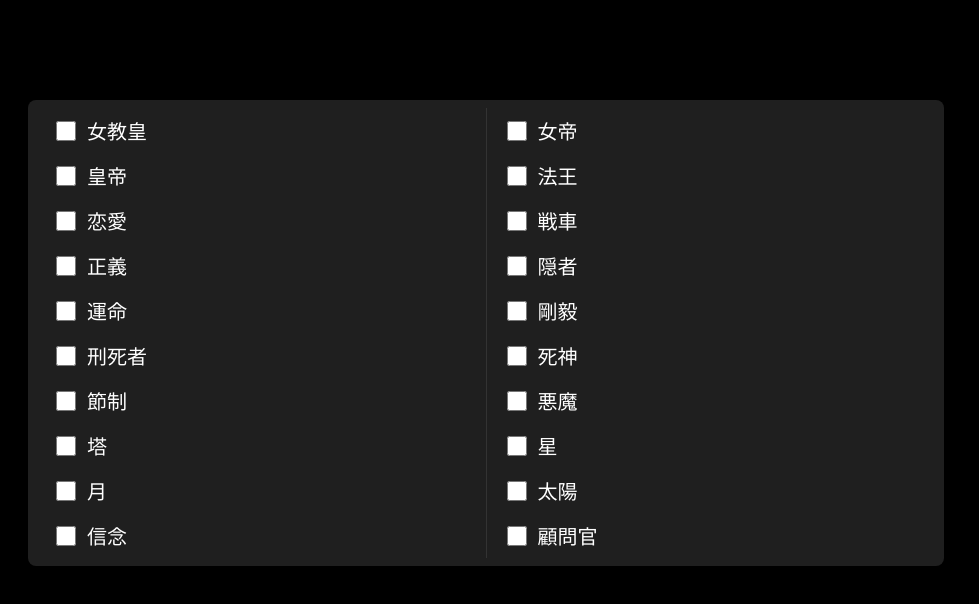
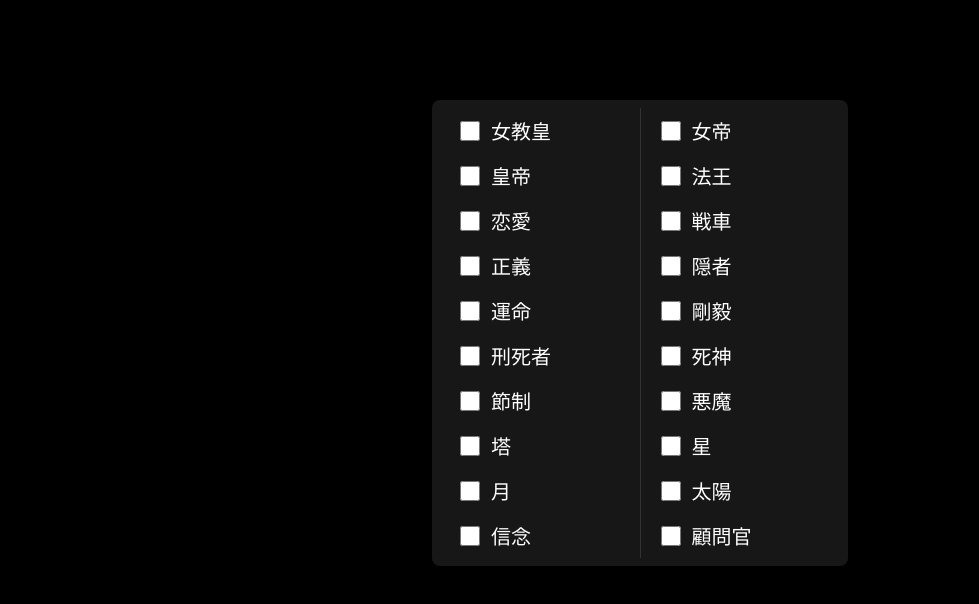
Before and after one commit to picnic09/arcana-list, a plain HTML site: page index.html in a window 1280 px wide. Shown: the whole page, without its empty margins (0-979 px from the left). Drawn offline with Linux system fonts and the light colour scheme.

Commit message:
Add files via upload

```diff
--- a/style.css
+++ b/style.css
@@ -4,9 +4,9 @@ body {
   color: #fff;
 }
 .todo-wrapper {
-  max-width: 900px;
-  margin: 100px 20px;
-  background: #1f1f1f;
+  max-width: 400px;
+  margin: 100px auto;
+  background: #171717;
   border-radius: 8px;
   padding: 8px;
 }
@@ -26,12 +26,33 @@ td {
 input[type="checkbox"] {
   width: 20px;
   height: 20px;
-  accent-color: #4caf50;
+  accent-color: #00a63e;
+  cursor: pointer;
 }
 label {
   user-select: none;
   font-size: 20px;
+  cursor: pointer;
 }
 td + td {
   border-left: 1px solid #333;
 }
+/* .reset-container {
+  text-align: center;
+  margin-top: 16px;
+}
+#reset {
+  background: #333;
+  color: #fff;
+  border: none;
+  max-width: 200px;
+  padding: 8px 16px;
+  font-size: 16px;
+  border-radius: 6px;
+  cursor: pointer;
+  margin: 32px auto 8px;
+}
+
+#reset:hover {
+  background: #555;
+} */
```
